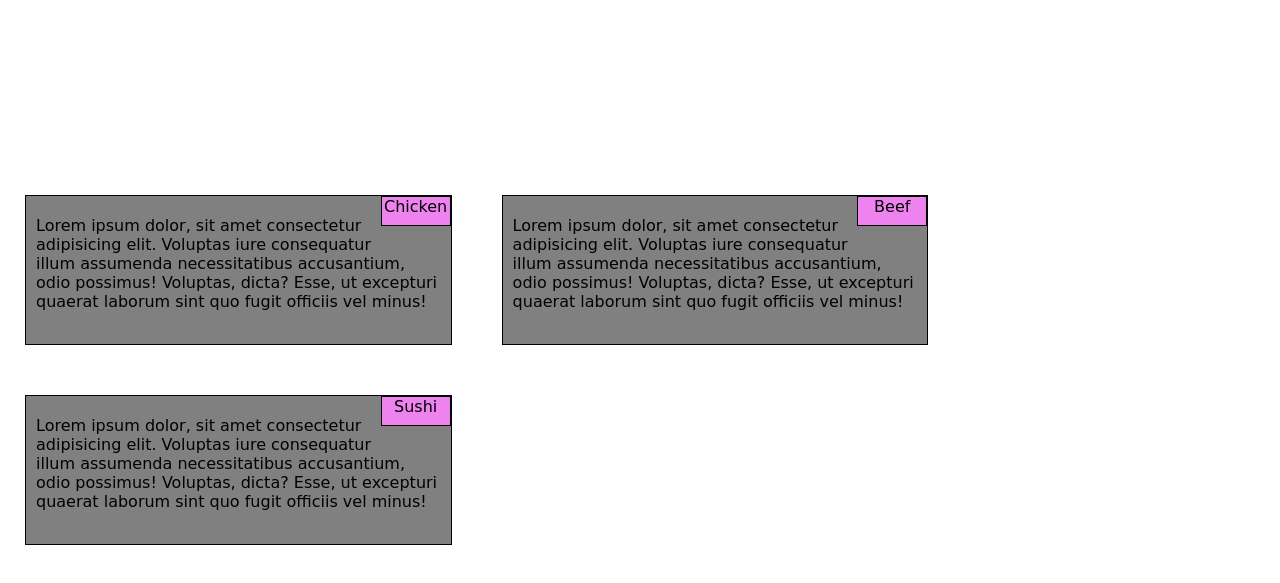
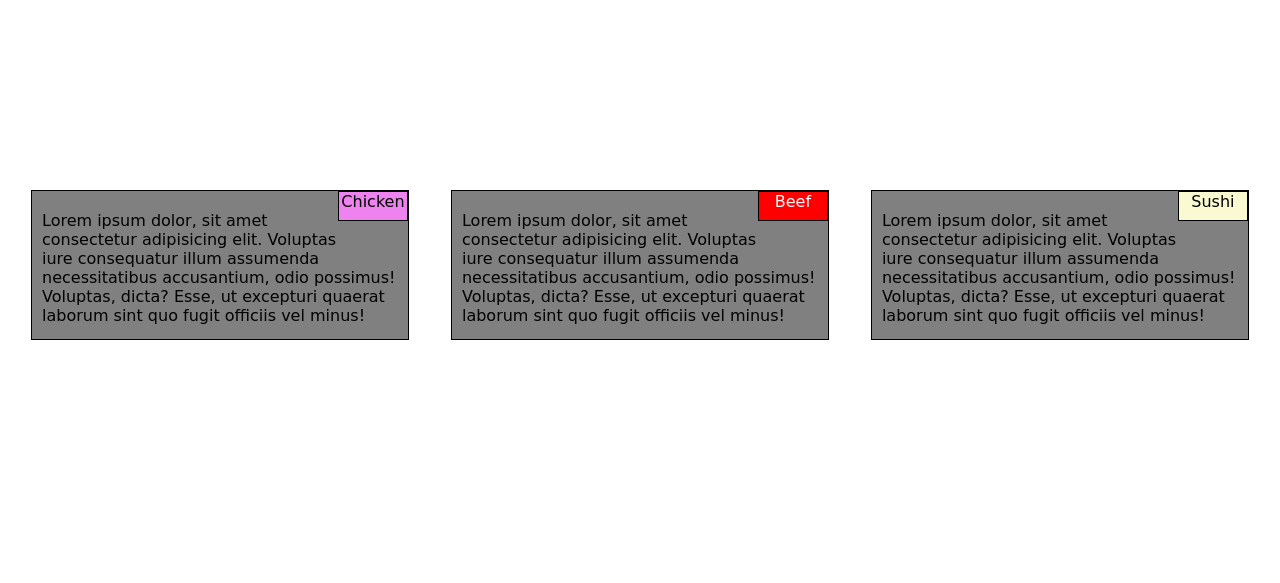
Before and after one commit to NemanjaVasiljevic/Coursera, a plain HTML site: page mod2-solution/index.html in a window 1280 px wide. Shown: the part 81-664 px from the top of the page. Drawn offline with Linux system fonts and the light colour scheme.

Commit message:
almost done

```diff
--- a/mod2-solution/index.html
+++ b/mod2-solution/index.html
@@ -10,19 +10,25 @@
     <body>
         <h1>Our Menu</h1>
 
-        <div id="container">
-            <section class="desktop tablet mobile">
+        <div class="row">
+        <div class="desktop tablet tb-2 mobile">
+            <section>
                 <span id="chicken">Chicken</span>
                 <div>Lorem ipsum dolor, sit amet consectetur adipisicing elit. Voluptas iure consequatur illum assumenda necessitatibus accusantium, odio possimus! Voluptas, dicta? Esse, ut excepturi quaerat laborum sint quo fugit officiis vel minus!</div>
             </section>
-            <section class="desktop tablet mobile">
-                <span id="chicken">Beef</span>
-                <div>Lorem ipsum dolor, sit amet consectetur adipisicing elit. Voluptas iure consequatur illum assumenda necessitatibus accusantium, odio possimus! Voluptas, dicta? Esse, ut excepturi quaerat laborum sint quo fugit officiis vel minus!</div>
-            </section>
-            <section class="desktop tablet mobile">
-                <span id="chicken">Sushi</span>
+        </div>
+        <div class="desktop tablet tb-2 mobile">
+            <section>
+                <span id="beef">Beef</span>
                 <div>Lorem ipsum dolor, sit amet consectetur adipisicing elit. Voluptas iure consequatur illum assumenda necessitatibus accusantium, odio possimus! Voluptas, dicta? Esse, ut excepturi quaerat laborum sint quo fugit officiis vel minus!</div>
             </section>
         </div>
+        <div class="desktop tablet tb-1 mobile">
+            <section>
+                <span id="sushi">Sushi</span>
+                <div>Lorem ipsum dolor, sit amet consectetur adipisicing elit. Voluptas iure consequatur illum assumenda necessitatibus accusantium, odio possimus! Voluptas, dicta? Esse, ut excepturi quaerat laborum sint quo fugit officiis vel minus!</div>
+            </section>
+        </div>
+        </div>
     </body>
 </html>
--- a/mod2-solution/style.css
+++ b/mod2-solution/style.css
@@ -11,10 +11,11 @@ h1{
     color: black;
     margin-bottom: 15%;
 }
-#container{
+.row{
     width: 100%;
-    height: 150px;
+    padding: 10px;
 }
+
 #chicken{
     height: 30px;
     width: 70px;
@@ -25,14 +26,39 @@ h1{
     margin-bottom: 10px;
     float: right;
 }
+#beef{
+    height: 30px;
+    width: 70px;
+    background-color: red;
+    border: 1px black solid;
+    text-align: center;
+    color: white;
+    font-family: cursive;
+    margin-bottom: 10px;
+    float: right;
+}
+#sushi{
+    height: 30px;
+    width: 70px;
+    background-color: lightgoldenrodyellow;
+    border: 1px black solid;
+    text-align: center;
+    font-family: cursive;
+    margin-bottom: 10px;
+    float: right;
+}
 section{
     height: 150px;
-    width: 300px;
+    width: 90%;
     background-color: gray;
     font-family: cursive;
     overflow: auto;
-    margin: 25px;
+    margin-top: 10px;
+    margin-right: auto;
+    margin-left: auto;
+    border: 1px black solid;
 }
+
 section>div{
     text-align:left;
     padding: 10px;
@@ -41,21 +67,23 @@ section>div{
 @media (min-width: 992px){
     .desktop{
         float: left;
-        border:1px black solid;
         width: 33.33%;
     }
 }
 @media (min-width:768px) and (max-width: 991px){
-    .tablet{
+    .tablet, .tb-2, .tb-1{
         float: left;
-        border:1px black solid;
+    }
+    .tb-2{
         width: 50%;
+    }
+    .tb-1{
+        width: 100%;
     }
 }
 @media (max-width: 767px){
     .mobile{
         float: left;
-        border:1px black solid;
         width: 100%;
     }
 }
```
